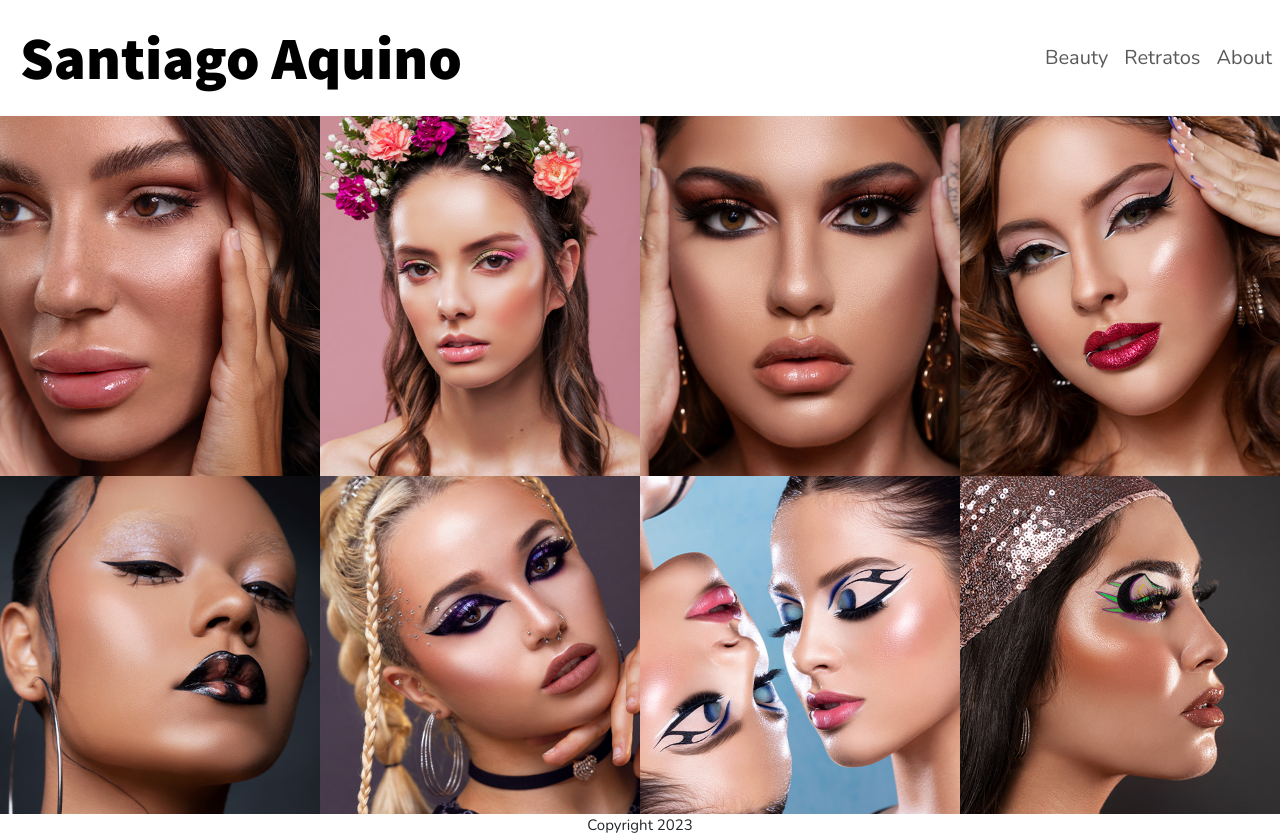
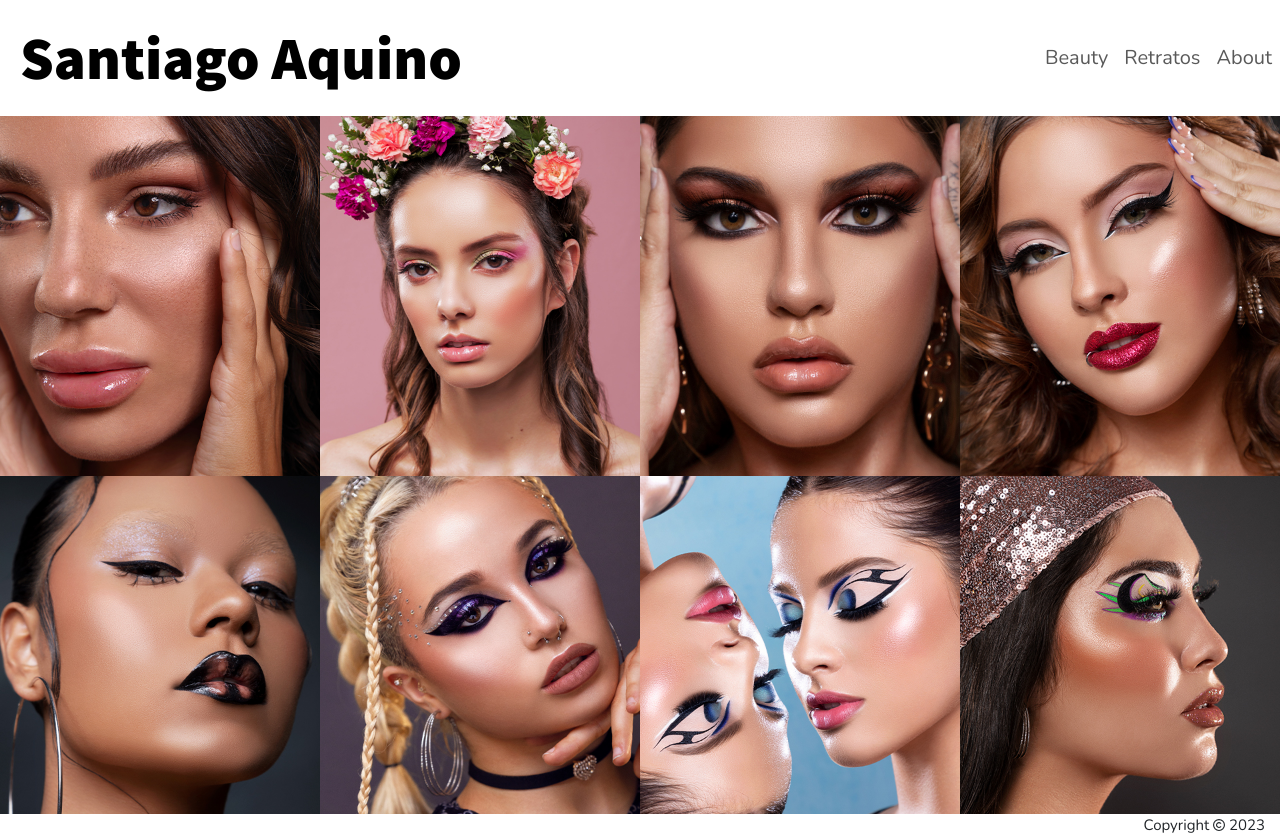
Before and after one commit to WebDevCod/proyecto-sav, a React (Create React App) app: page / in a window 1280 px wide. Built offline with nearby package versions, Linux system fonts and the light colour scheme.

Commit message:
Copyrigth icon added

```diff
--- a/src/css/style.css
+++ b/src/css/style.css
@@ -32,14 +32,19 @@ footer p {
   position: absolute;
   bottom: 0;
   background-color: white;
-  text-align: center;
+  text-align: end;
   margin: 0;
   font-size: 15px;
+  padding-right: 15px;
 }
 
 .social-media-icons a {
   color: black;
   font-size: 2rem;
+}
+
+.copyrightIcon {
+  font-size: 12px;
 }
 
 .contact a {
--- a/src/layout/Layout.jsx
+++ b/src/layout/Layout.jsx
@@ -1,5 +1,7 @@
-import React from "react";
-import NavBar from "./NavBar";
+import React from 'react';
+import NavBar from './NavBar';
+import { FontAwesomeIcon } from '@fortawesome/react-fontawesome';
+import {faCopyright} from '@fortawesome/free-regular-svg-icons';
 
 export default function Layout({ children }) {
   return (
@@ -7,7 +9,7 @@ export default function Layout({ children }) {
       <NavBar />
       <main>{children}</main>
       <footer>
-        <p>Copyright {new Date().getFullYear()}</p>
+        <p>Copyright <FontAwesomeIcon icon={faCopyright} className='copyrightIcon'/> {new Date().getFullYear()}</p>
       </footer>
     </>
   );
```
